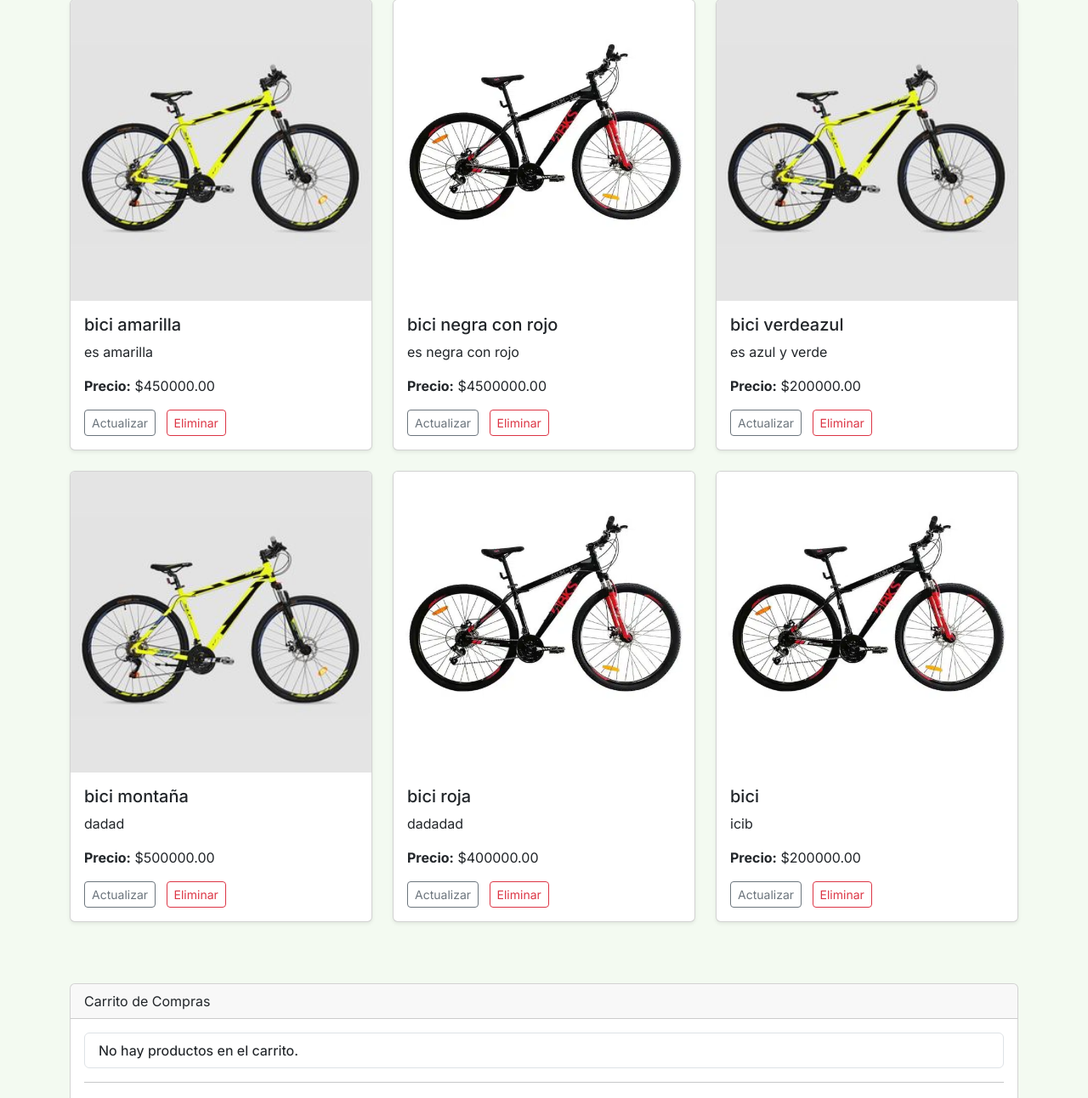
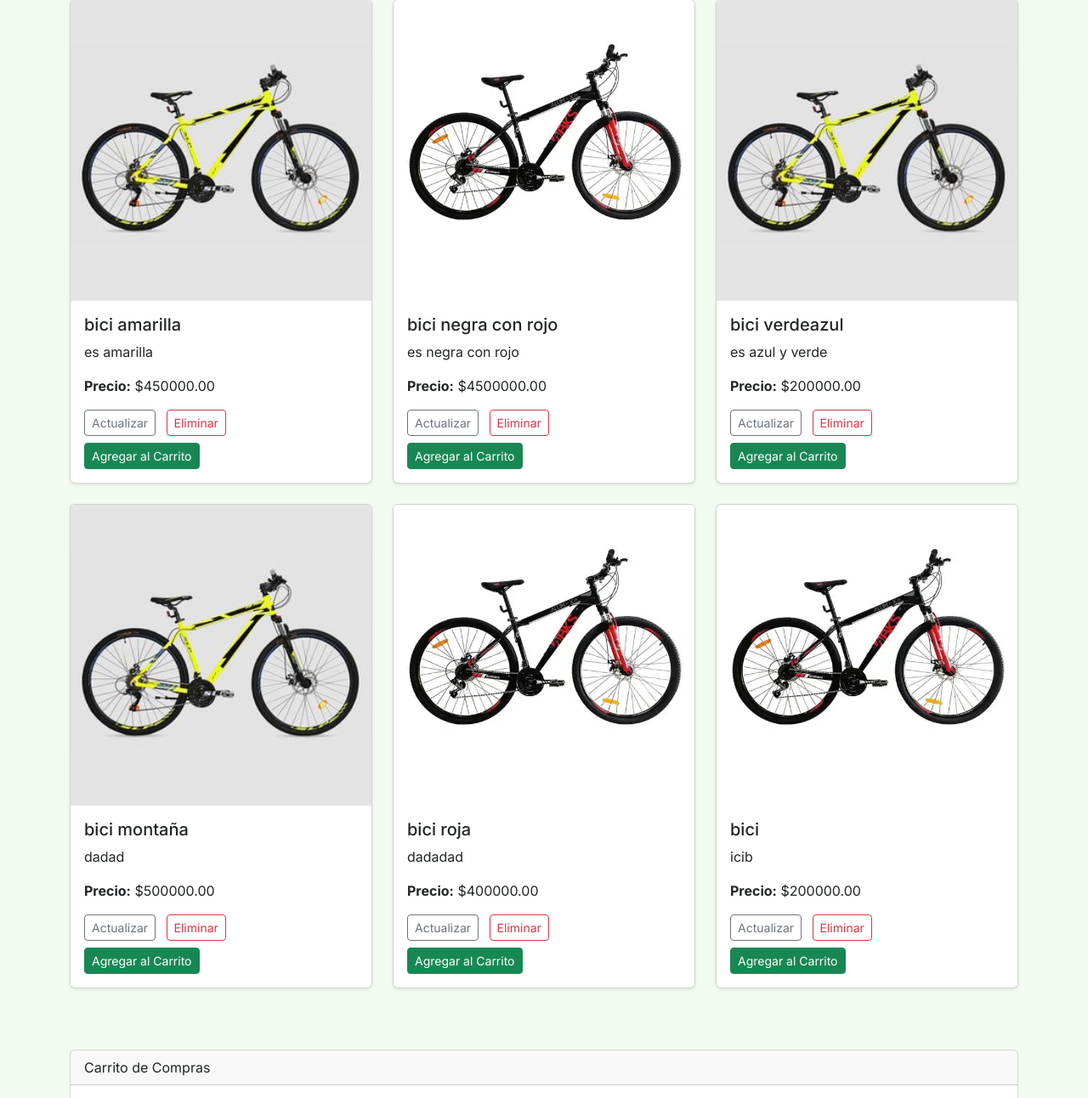
Before and after one commit to UhMenix/proyectos, a Django app: page /bike/bikes/ in a window 1280 px wide. Shown: the part 290-1582 px from the top of the page at 85% size. Run offline with Django 5.2, Linux system fonts and the light colour scheme; data comes from the database, SQL or seed files in the repository; both versions use the stored data as it was after the commit.

Commit message:
implementacion carrito

```diff
--- a/bike/templates/bike/bikes.html
+++ b/bike/templates/bike/bikes.html
@@ -66,6 +66,12 @@
                         <!-- Botones para actualizar y eliminar producto -->
                         <a href="{% url 'actualizar_producto' producto.pk %}" class="btn btn-sm btn-outline-secondary me-2">Actualizar</a>
                         <a href="{% url 'eliminar_producto' producto.pk %}" class="btn btn-sm btn-outline-danger">Eliminar</a>
+
+                        <!-- Botón para agregar al carrito -->
+                        <form action="{% url 'agregar_al_carrito' producto.pk %}" method="post" class="mt-2">
+                            {% csrf_token %}
+                            <button type="submit" class="btn btn-sm btn-success">Agregar al Carrito</button>
+                        </form>
                     </div>
                 </div>
             </div>
--- a/bike/urls.py
+++ b/bike/urls.py
@@ -32,4 +32,6 @@ urlpatterns = [
     path('password_reset_request/', views.password_reset_request, name='password_reset_request'),
     path('cliente/compras/', views.ComprasClienteView.as_view(), name='compras_cliente'),
     path('api/productos/create/', views.ProductoListCreateAPIView.as_view(), name='producto-create'),
+    path('confirmar_compra/', views.confirmar_compra, name='confirmar_compra'),
+    path('agregar-al-carrito/<int:pk>/', views.agregar_al_carrito, name='agregar_al_carrito'),
 ] + static(settings.MEDIA_URL, document_root=settings.MEDIA_ROOT)
--- a/bike/views.py
+++ b/bike/views.py
@@ -84,6 +84,38 @@ class RegisterView(CreateView):
             return super().form_invalid(form)
 
 # Vista para listar y crear productos
+
+def agregar_al_carrito(request, pk):
+    producto = get_object_or_404(Producto, pk=pk)
+    user = request.user
+
+    try:
+        # Obtener el cliente del usuario o crear uno nuevo si no existe
+        cliente, created = Cliente.objects.get_or_create(user=user, defaults={
+            'rut': user.username,
+            'nombre': '',
+            'apellido_M': '',
+            'apellido_P': '',
+            'telefono': '',
+            'direccion': '',
+            'genero': Genero.objects.get(idGenero=1)  # Ajustar según tu lógica de género predeterminado
+        })
+
+        # Obtener o crear el carrito para el cliente
+        carrito, created = Carrito.objects.get_or_create(cliente=cliente)
+
+        # Agregar el producto al carrito
+        CarritoProducto.objects.create(carrito=carrito, producto=producto, cantidad=1)
+
+        messages.success(request, f'Se agregó {producto.nombre} al carrito.')
+    except Exception as e:
+        messages.error(request, f'Error al agregar el producto al carrito: {e}')
+
+    return redirect('bikes')
+
+def confirmar_compra(request):
+    return render(request, 'bike/confirmar_compra.html')
+
 class ListaProductosView(ListView):
     """
     Vista para listar y crear productos.
```
Also changed, not shown: bike/templates/bike/confirmar_compra.html (added, +19 -0 lines), db.sqlite3, media/productos/036bd0f9145852eb70847f49525c_g363uHd_RvcEpDk.jpg (added), media/productos/5f769779e2943470d9925f74_thumbnail-600x600_S0aQ1pS_BBqIk7W.webp (added), media/productos/5f769779e2943470d9925f74_thumbnail-600x600_bF9zYzo.webp (added).
